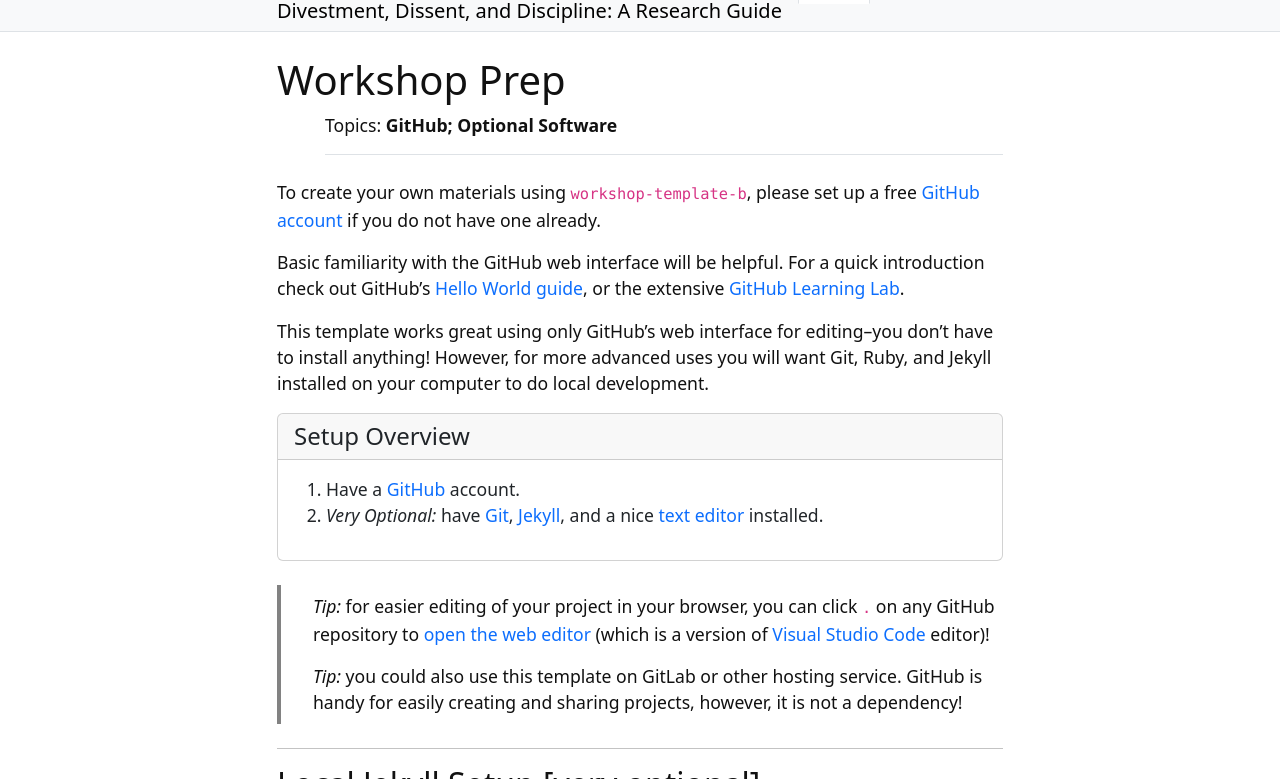
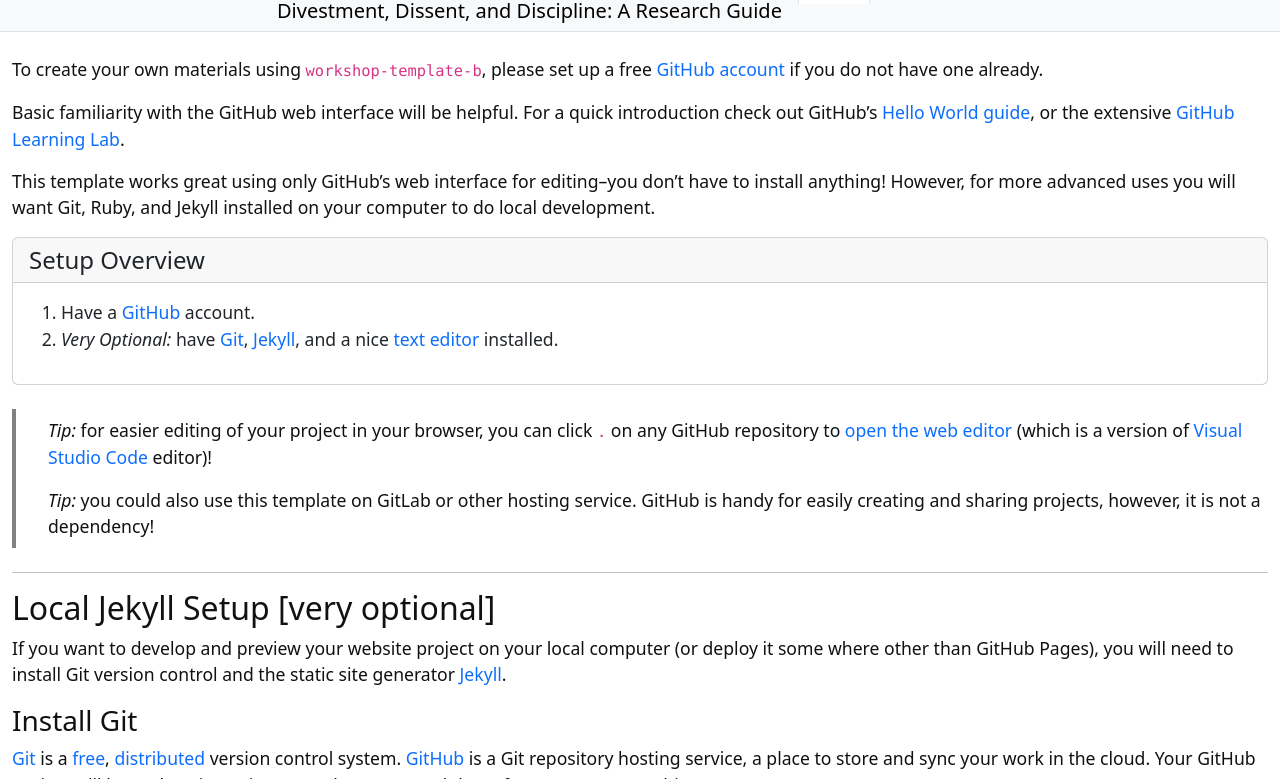
Before and after one commit to katelynautumn28/ddd-research-guide, a Jekyll site: the page built from content/0-prep.md, in a window 1280 px wide and 900 px high, cut to the strip 121-900 px from the top of the window. Built offline with Jekyll 4.4.1, drawn with Linux system fonts in a browser that asks for light colours; part of the change alters nothing that is shown.

Commit message:
Update 0-prep.md

```diff
--- a/content/0-prep.md
+++ b/content/0-prep.md
@@ -2,6 +2,7 @@
 title: Workshop Prep
 nav: Prep
 topics: GitHub; Optional Software
+layout: page-full-width
 ---
 
 To create your own materials using `workshop-template-b`, please set up a free [GitHub account](https://github.com/join) if you do not have one already.
```
